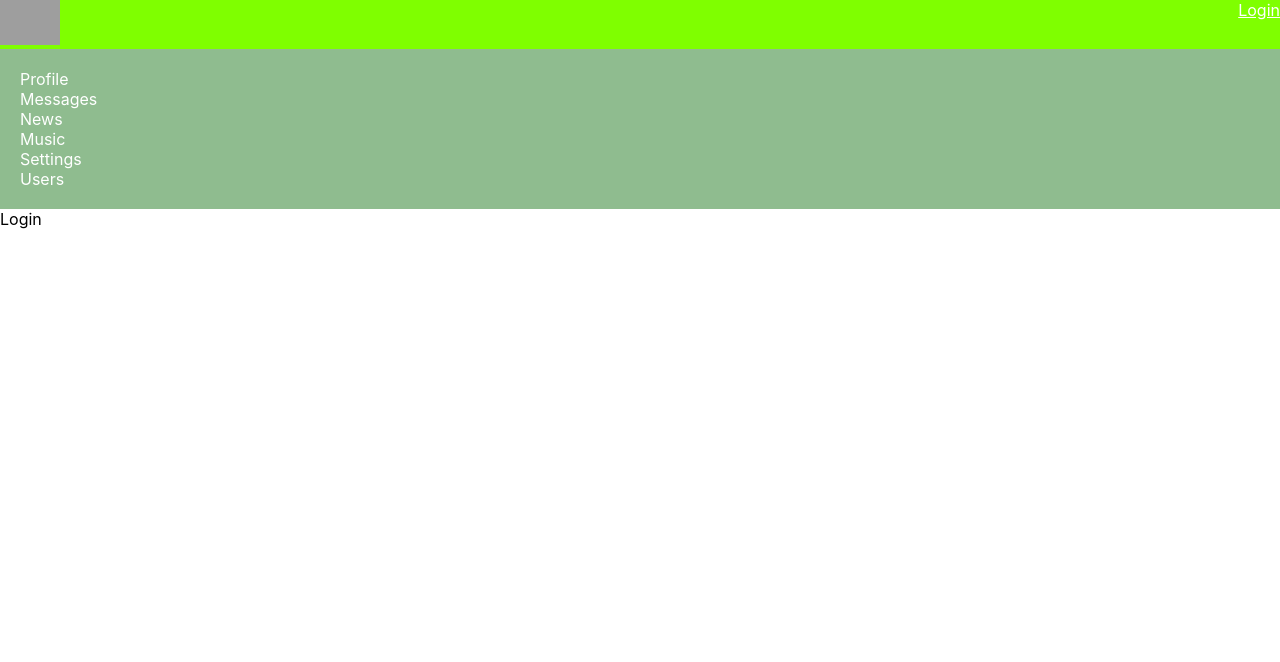
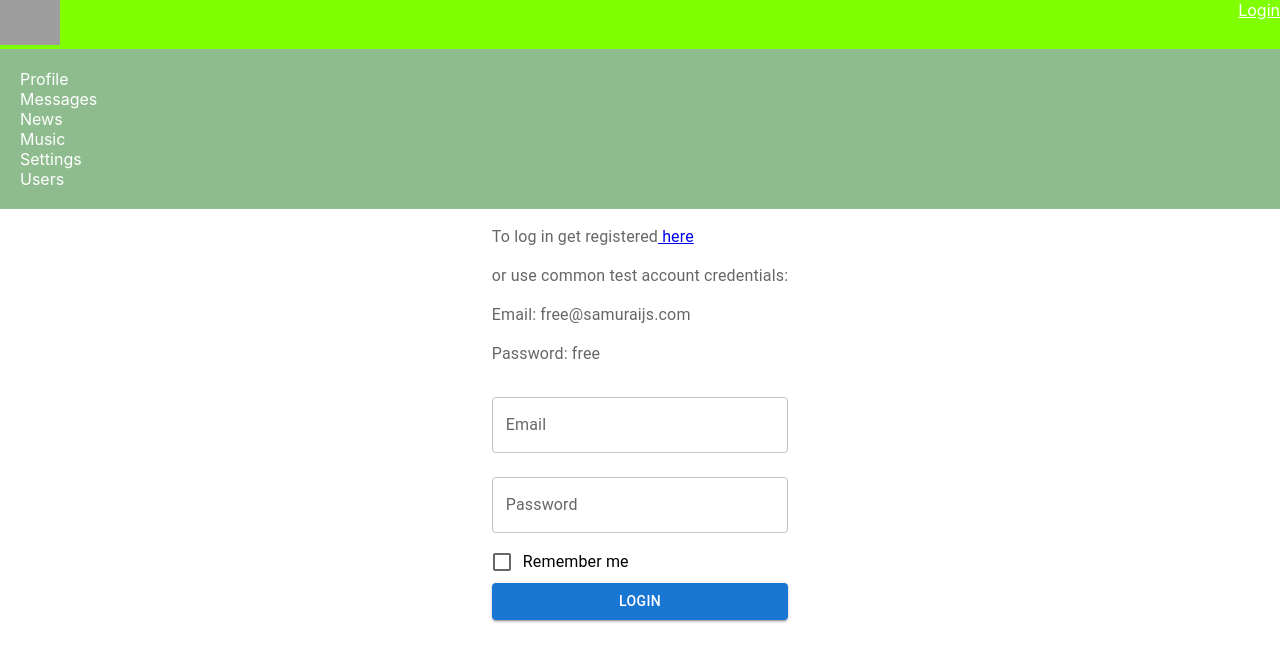
Before and after one commit to zhyzneuski86/samurai-way-main, a React (Create React App) app: page /login in a window 1280 px wide. Shown: the top 662 px of the page. Built offline with nearby package versions, Linux system fonts and the light colour scheme; no server answers; grey boxes are pictures that could not be loaded.

Commit message:
kamasutra-lesson 75 formik (login) first lesson

```diff
--- a/src/api/api.ts
+++ b/src/api/api.ts
@@ -4,10 +4,10 @@ import UsersResponse from "../components/Users/UsersContainer";
 
 const instance = axios.create({
     baseURL: 'https://social-network.samuraijs.com/api/1.0/',
-    withCredentials: true,
-    headers: {
-        'API-KEY': 'e8e92dc5-8ada-45d5-befd-38d0ba297274'
-    }
+    // withCredentials: true,
+    // headers: {
+    //     'API-KEY': 'e8e92dc5-8ada-45d5-befd-38d0ba297274'
+    // }
 })
 
 // api
@@ -17,16 +17,12 @@ export const usersAPI = {
             .then(res => res.data)
     },
     follow(userId: number) {
-        return  instance.post<post_DeleteUserResponseType>(`follow/${userId}`, {})
+        return  instance.post<ResponseType>(`follow/${userId}`, {})
 
     },
     unfollow(userId: number) {
-        return instance.delete<post_DeleteUserResponseType>(`follow/${userId}`)
+        return instance.delete<ResponseType>(`follow/${userId}`)
     },
-    // getProfile(userId: string | undefined){
-    //    // return instance.get<ProfileResponseType>(`profile/${userId}`)
-    //     return profileAPI.getProfile(userId)
-    // }
 }
 export const profileAPI = {
     getProfile(userId: string | undefined){
@@ -36,7 +32,7 @@ export const profileAPI = {
         return instance.get<any>(`profile/status/${userId}`)
     },
     updateStatus(status: string){
-        return instance.put<updateStatusResponseType>(`profile/status`, {status})
+        return instance.put<ResponseType>(`profile/status`, {status})
     }
 }
 
@@ -45,36 +41,6 @@ export const profileAPI = {
          return   instance.get<AuthResponseType>(`auth/me`)
              .then(res => res.data)
        }
-
-
-
-
-    //axios.get<UsersResponse>(`https://social-network.samuraijs.com/api/1.0/users?page=${this.props.currentPage}&count=${this.props.pageSize}`)
-
-    // getTodolists() {
-    //     return instance.get<TodolistType[]>('todo-lists');
-    // },
-    // createTodolist(title: string) {
-    //     return instance.post<ResponseType<{ item: TodolistType }>, AxiosResponse<ResponseType<{ item: TodolistType }>>,{ title: string }>('todo-lists', {title});
-    // },
-    // deleteTodolist(id: string) {
-    //     return instance.delete<ResponseType>(`todo-lists/${id}`);
-    // },
-    // updateTodolist(id: string, title: string) {
-    //     return instance.put<ResponseType, AxiosResponse<ResponseType>, { title: string }>(`todo-lists/${id}`, {title});
-    // },
-    // getTasks(todolistId: string) {
-    //     return instance.get<GetTasksResponse>(`todo-lists/${todolistId}/tasks`);
-    // },
-    // deleteTask(todolistId: string, taskId: string) {
-    //     return instance.delete<ResponseType>(`todo-lists/${todolistId}/tasks/${taskId}`);
-    // },
-    // createTask(todolistId: string, title: string) {
-    //     return instance.post<ResponseType<{ item: TaskType }>, AxiosResponse<ResponseType<{ item: TaskType }>>, { title: string }>(`todo-lists/${todolistId}/tasks`, {title});
-    // },
-    // updateTask(todolistId: string, taskId: string, model: UpdateTaskModelType) {
-    //     return instance.put<ResponseType<{ item: TaskType }>, AxiosResponse<ResponseType<{ item: TaskType }>>, UpdateTaskModelType>(`todo-lists/${todolistId}/tasks/${taskId}`, model);
-    // }
 }
 
 export type UserItem = {
@@ -93,15 +59,11 @@ export type  UsersResponse = {
     items: Array<UserItem>
     totalCount: number
 }
-type post_DeleteUserResponseType = {
+
+type ResponseType<T = {}> = {
     resultCode: number
-    messages: [],
-    data: {}
-}
-type updateStatusResponseType = {
-    resultCode: number
-    messages: [],
-    data: {}
+    messages: string[]
+    data: T
 }
 
 export type ContactsType = {
--- a/src/components/Login/Login.tsx
+++ b/src/components/Login/Login.tsx
@@ -1,11 +1,102 @@
-import React from 'react';
+import React from 'react'
+import Grid from '@mui/material/Grid';
+import Checkbox from '@mui/material/Checkbox';
+import FormControl from '@mui/material/FormControl';
+import FormControlLabel from '@mui/material/FormControlLabel';
+import FormGroup from '@mui/material/FormGroup';
+import FormLabel from '@mui/material/FormLabel';
+import TextField from '@mui/material/TextField';
+import Button from '@mui/material/Button';
+import {useFormik} from "formik";
 
-const Login = () => {
-    return (
-        <div>
-           Login
-        </div>
-    );
-};
 
-export default Login;
+type FormikErrorType = {
+    email?: string
+    password?: string
+    rememberMe?: boolean
+}
+
+ const Login = () => {
+
+     const formik = useFormik({
+         initialValues: {
+             email: '',
+             password: '',
+             rememberMe: false
+         },
+         validate: (values) => {
+             const errors: FormikErrorType = {}
+             if (!values.email) {
+                 errors.email = 'Required'
+             } else if (!/^[A-Z0-9._%+-]+@[A-Z0-9.-]+\.[A-Z]{2,4}$/i.test(values.email)) {
+                 errors.email = 'Invalid email address'
+             }
+             if (!values.password) {
+                 errors.password = 'Required';
+             } else if (values.password.length < 4) {
+                 errors.password = 'Must be more then 3 symbols';
+             }
+             return errors
+         },
+         onSubmit: values => {
+             alert(JSON.stringify(values))
+             formik.resetForm()
+         },
+     })
+    return <Grid container justifyContent={'center'}>
+        <Grid item justifyContent={'center'}>
+            <FormControl>
+                <FormLabel>
+                    <p>To log in get registered
+                        <a href={'https://social-network.samuraijs.com/api/1.0'}
+                           target={'_blank'}> here
+                        </a>
+                    </p>
+                    <p>or use common test account credentials:</p>
+                    <p>Email: free@samuraijs.com</p>
+                    <p>Password: free</p>
+                </FormLabel>
+
+                <form onSubmit={formik.handleSubmit}>
+
+                <FormGroup>
+                    <TextField
+                        label="Email"
+                        margin="normal"
+                        name='email'
+                        onChange={formik.handleChange}
+                        value={formik.values.email}
+                        onBlur={formik.handleBlur}
+                    />
+                    {formik.touched.email && formik.errors.email &&
+                        <div style={{color: 'red'}}>{formik.errors.email}</div>}
+                  {/*{formik.errors.email ?  <div style={{color: 'red'}}>{formik.errors.email}</div>: null}*/}
+
+                    <TextField
+                        type="password"
+                        label="Password"
+                        margin="normal"
+                        name='password'
+                        onChange={formik.handleChange}
+                        value={formik.values.password}
+                        onBlur={formik.handleBlur}
+                    />
+                    {/*{formik.errors.password ?  <div style={{color: 'red'}}>{formik.errors.password}</div>: null}*/}
+                    {formik.touched.password && formik.errors.password &&
+                        <div style={{color: 'red'}}>{formik.errors.password}</div>}
+
+                    <FormControlLabel label={'Remember me'} control={<Checkbox
+                        checked={formik.values.rememberMe}
+                        {...formik.getFieldProps('rememberMe')}
+                    />}/>
+                    <Button type={'submit'} variant={'contained'} color={'primary'}>
+                        Login
+                    </Button>
+                </FormGroup>
+                </form>
+            </FormControl>
+        </Grid>
+    </Grid>
+}
+
+ export default Login
--- a/src/components/Profile/ProfileContainer.tsx
+++ b/src/components/Profile/ProfileContainer.tsx
@@ -3,10 +3,11 @@ import Profile from "./Profile";
 import {connect} from "react-redux";
 import {AppStateType} from "../../redux/redux-store";
 import {getUserProfile, getUserStatus, updateStatus} from "../../redux/profile-reducer";
-import { RouteComponentProps, withRouter} from "react-router-dom";
+ import { RouteComponentProps, withRouter} from "react-router-dom";
 import { ProfileResponseType} from "../../api/api";
 import {withAuthRedirect} from "../../hoc/withAuthRedirect";
 import {compose} from "redux";
+
 
 
 
--- a/src/components/Users/UsersContainer.tsx
+++ b/src/components/Users/UsersContainer.tsx
@@ -14,29 +14,13 @@ export class UsersContainer extends Component<UsersContainerPropsType> {
     componentDidMount() {
         this.props.getUsers(this.props.currentPage, this.props.pageSize)
 
-        // this.props.toggleIsFetching(true)
-        // //axios.get<UsersResponse>(`https://social-network.samuraijs.com/api/1.0/users?page=${this.props.currentPage}&count=${this.props.pageSize}`)
-        // api.getUsers(this.props.currentPage, this.props.pageSize)
-        //     .then((data) => {
-        //         this.props.setUsers(data.items)
-        //         this.props.setTotalUserCount(data.totalCount)
-        //         this.props.toggleIsFetching(false)
-        //     })
     }
 
     onPageChange = (pageNumber: number) => {
 
         this.props.getUsers(pageNumber, this.props.pageSize)
+        this.props.setCurrentPage(pageNumber)
 
-
-        // this.props.setCurrentPage(pageNumber)
-        // this.props.toggleIsFetching(true)
-        // //axios.get<UsersResponse>(`https://social-network.samuraijs.com/api/1.0/users?page=${pageNumber}&count=${this.props.pageSize}`)
-        // api.getUsers(pageNumber, this.props.pageSize)
-        //     .then((data) => {
-        //         this.props.setUsers(data.items)
-        //         this.props.toggleIsFetching(false)
-        //     })
     }
 
     render(): React.ReactNode {
@@ -69,6 +53,7 @@ type mapDispatchToPropsType = {
     follow: (userId: number) => void
     unfollow: (userId: number) => void
     getUsers: (currentPage: number, pageSize: number) => void
+    setCurrentPage: (currentPage: number)=> void
 }
 
 export type UsersContainerPropsType = mapStateToPropsType & mapDispatchToPropsType
```
Also changed, not shown: package.json (+6 -2 lines), 1 other file (tests, documents, lock files or other folders).
